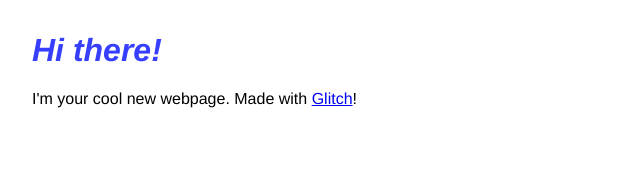
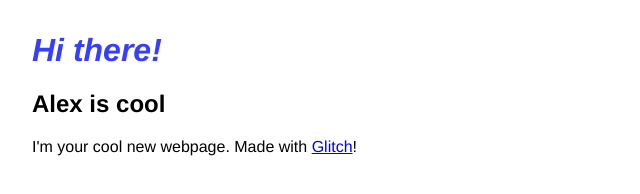
Before and after one commit to thecodersguilduk/semantic-html-challenge, a plain HTML site: page index.html in a window 1280 px wide. Shown: the whole page, without its empty margins (0-640 px from the left). Drawn offline with Linux system fonts and the light colour scheme.

Commit message:
Update index.html

```diff
--- a/index.html
+++ b/index.html
@@ -14,6 +14,8 @@
     <!--repalce this h1 and p content with your own html table -->
     <h1>Hi there!</h1>
 
+    <h2>Alex is cool</h2>
+
     <p>
       I'm your cool new webpage. Made with <a href="https://glitch.com">Glitch</a>!
     </p>
```
